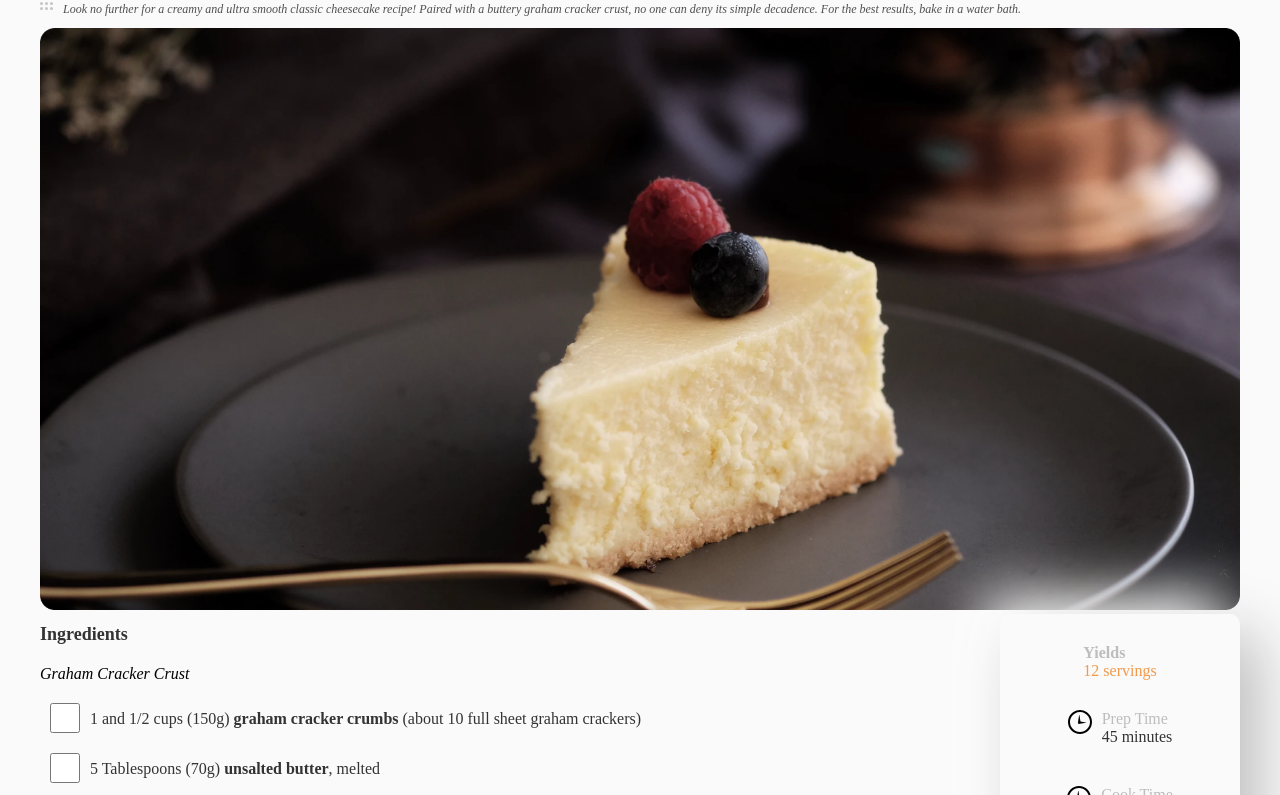
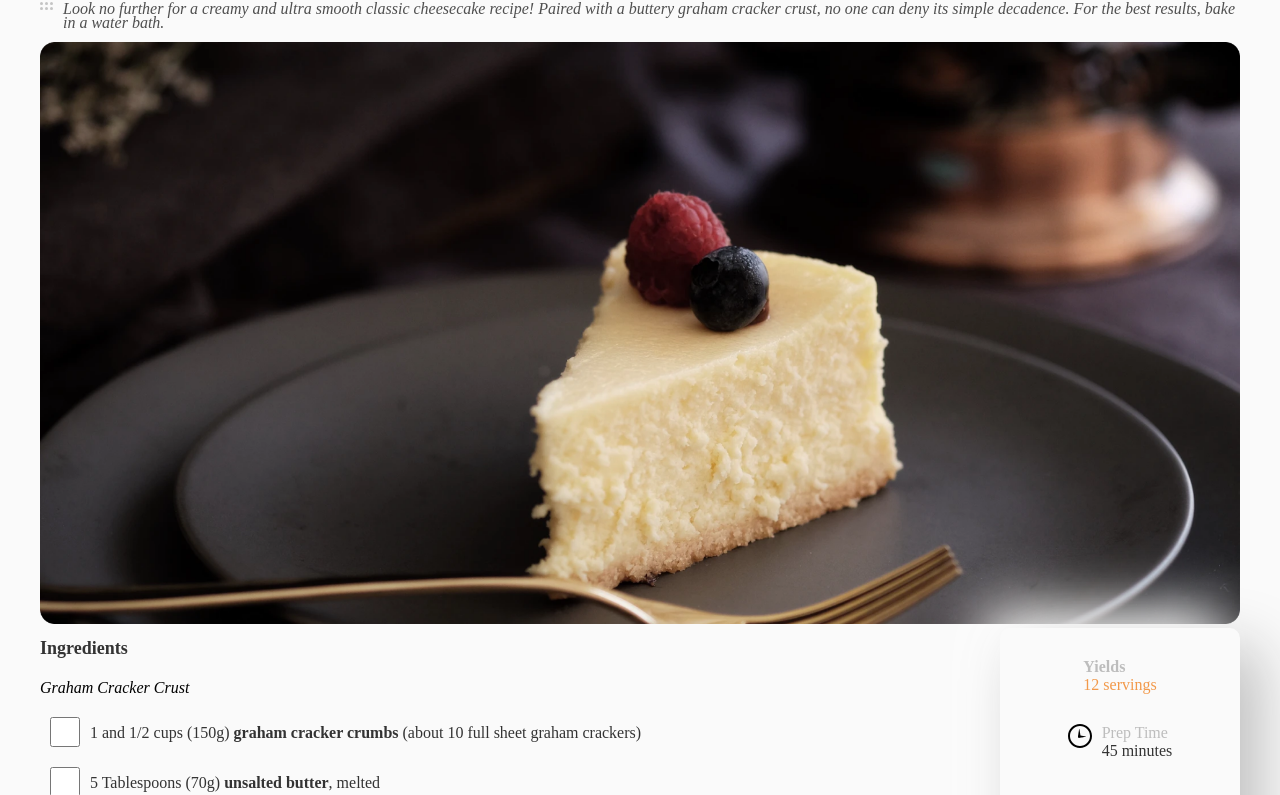
Before and after one commit to MubashirWaheed/Recipe-page, a plain HTML site: page index.html in a window 1280 px wide. Shown: the part 47-842 px from the top of the page. Drawn offline with Linux system fonts and the light colour scheme.

Commit message:
updated font and Readme

```diff
--- a/style.css
+++ b/style.css
@@ -165,6 +165,9 @@ footer{
     .container{
         display: flex;
     }
+    .header-text>p{
+        font-size: 16px;
+    }
     aside{
         display: flex;
         flex-direction: column;
```
Also changed, not shown: 1 other file.
